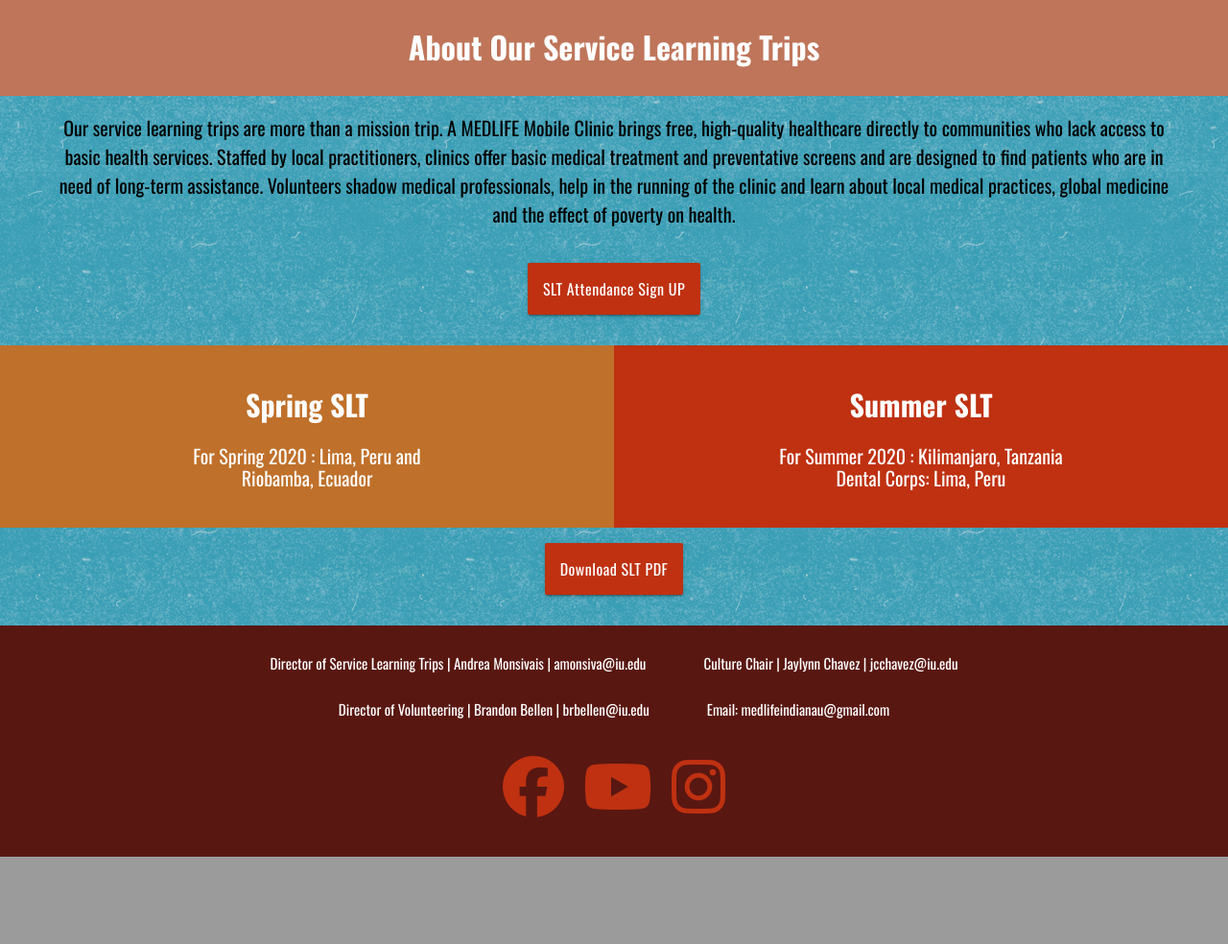
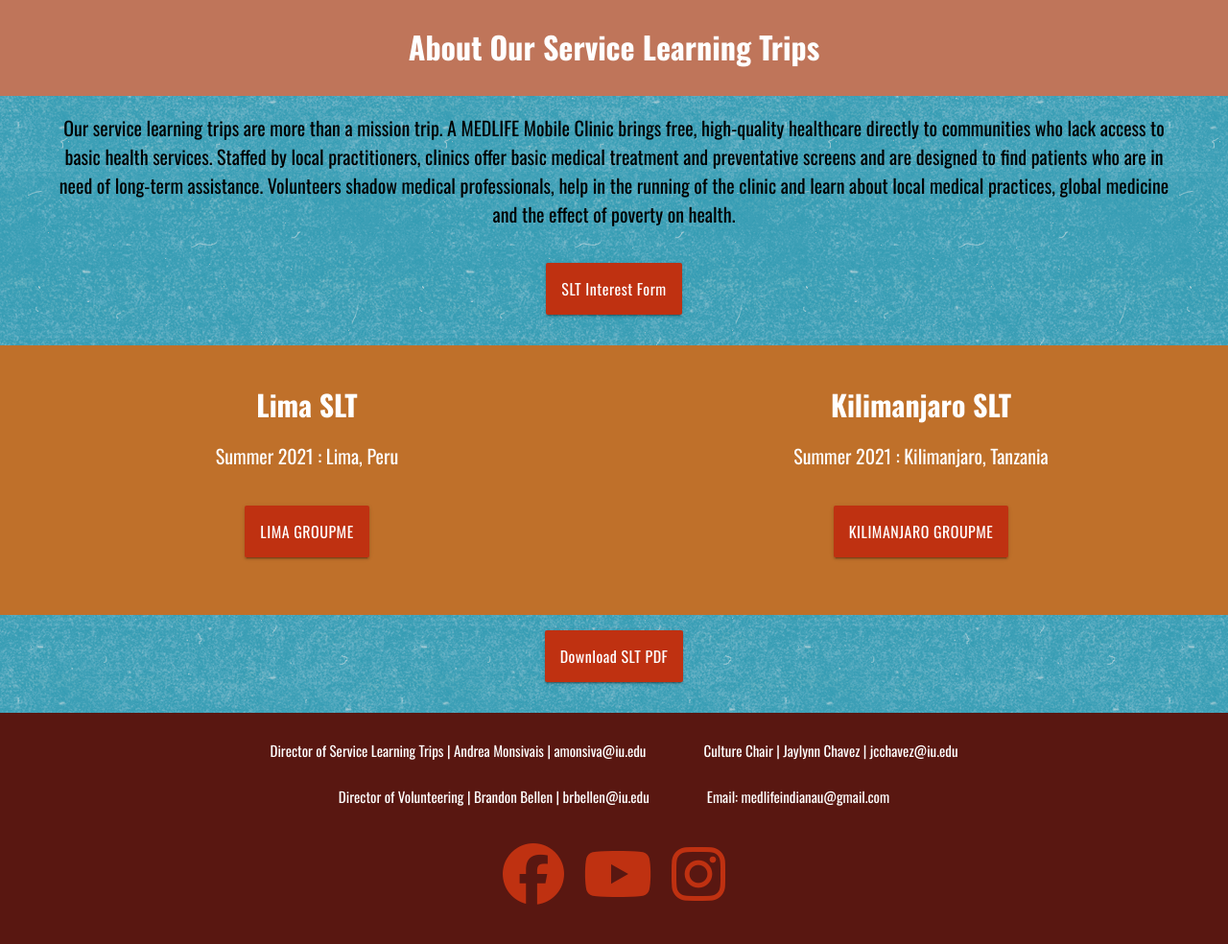
Before and after one commit to psychocakes/medlifeatiu2021-Stacey-Tam, a PHP site: page /slt.html in a window 1280 px wide. Shown: the part 421-1405 px from the top of the page at 96% size. Before the commit the page ends 1314 px from the top, so only its background shows below. Run offline with PHP 8.4, Linux system fonts and the light colour scheme; some libraries are stand-ins or nearby versions.

Commit message:
Updated SLT page and added announcement

```diff
--- a/css/styles.css
+++ b/css/styles.css
@@ -335,7 +335,7 @@ article section .container {
 }
 
 .summer {
-    background: var(--red);
+    background: var(--orange);
     text-align: center;
     padding: 1em;
     color: white;
--- a/index.html
+++ b/index.html
@@ -71,10 +71,10 @@
                     <p> JOIN TODAY: Fill Out The <a href="https://forms.gle/Dd5E5EEMpaKY4aNG8">Membership Form</a> & Check Out The <a href="members.html">Members Tab</a> For More Info
                     <br>
                     <br>
-                     WANT TO VOLUNTEER?: <a href="volunteer.html"> Find Opportunities</a> To Volunteer In Person AND Online
+                     WANT TO VOLUNTEER LOCALLY?: <a href="volunteer.html"> Find Opportunities</a> To Volunteer In Person AND Online
                     <br>
                     <br>
-                    BUY A MASK: Check Out The <a href= "fundraising.html">Fundraising Tab</a> To Learn More <br>
+                    INTERESTED IN A SERVICE LEARNING TRIP?: Info Meeting Via Zoom Nov. 16 @ 7pm (Lima) and 8pm (Kilimanjaro). Check Out The <a href= "slt.html">SLT Tab</a> To Fill Out The Interest Form and Join The GroupMe!<br>
                     </p>
             </section>
         </div>
--- a/slt.html
+++ b/slt.html
@@ -77,24 +77,30 @@
                 poverty on health.</p>
         </article>
         <div id="button">
-            <a href="https://docs.google.com/spreadsheets/d/1cWoG8auoh_v_TLlnR_J1szYDMl7ot9VCxMYLOtWJlDw/edit#gid=55956463"
-                class="button">SLT Attendance Sign UP</a>
+            <a href="https://wix.us11.list-manage.com/track/click?u=487f63118571fb8a306f32c1f&id=a9f9cdfc69&e=842d311815"
+                class="button">SLT Interest Form</a>
         </div>
         <div class="split">
             <div class="half">
                 <article class="spring">
-                    <h2>Spring SLT </h2>
-                    <p>For Spring 2020 : Lima, Peru and<br>
-                        Riobamba, Ecuador
+                    <h2>Lima SLT </h2>
+                    <p>Summer 2021 : Lima, Peru
                     </p>
+                    <div id="button">
+                        <a href="https://wix.us11.list-manage.com/track/click?u=487f63118571fb8a306f32c1f&id=bb0c987ae6&e=842d311815 (https://wix.us11.list-manage.com/track/click?u=487f63118571fb8a306f32c1f&id=6a9a71c591&e=842d311815"
+                            class="button">LIMA GROUPME</a>
+                    </div>
                 </article>
             </div>
             <div class="half">
                 <article class="summer">
-                    <h2>Summer SLT</h2>
-                    <p>For Summer 2020 : Kilimanjaro, Tanzania
-                    <br> Dental Corps: Lima, Peru
+                    <h2>Kilimanjaro SLT</h2>
+                    <p>Summer 2021 : Kilimanjaro, Tanzania
                     </p>
+                    <div id="button">
+                        <a href="https://wix.us11.list-manage.com/track/click?u=487f63118571fb8a306f32c1f&id=9b0ffefbca&e=842d311815 (https://wix.us11.list-manage.com/track/click?u=487f63118571fb8a306f32c1f&id=0ed2ced932&e=842d311815"
+                            class="button">KILIMANJARO GROUPME</a>
+                    </div>
                 </article>
             </div>
         </div>
```
